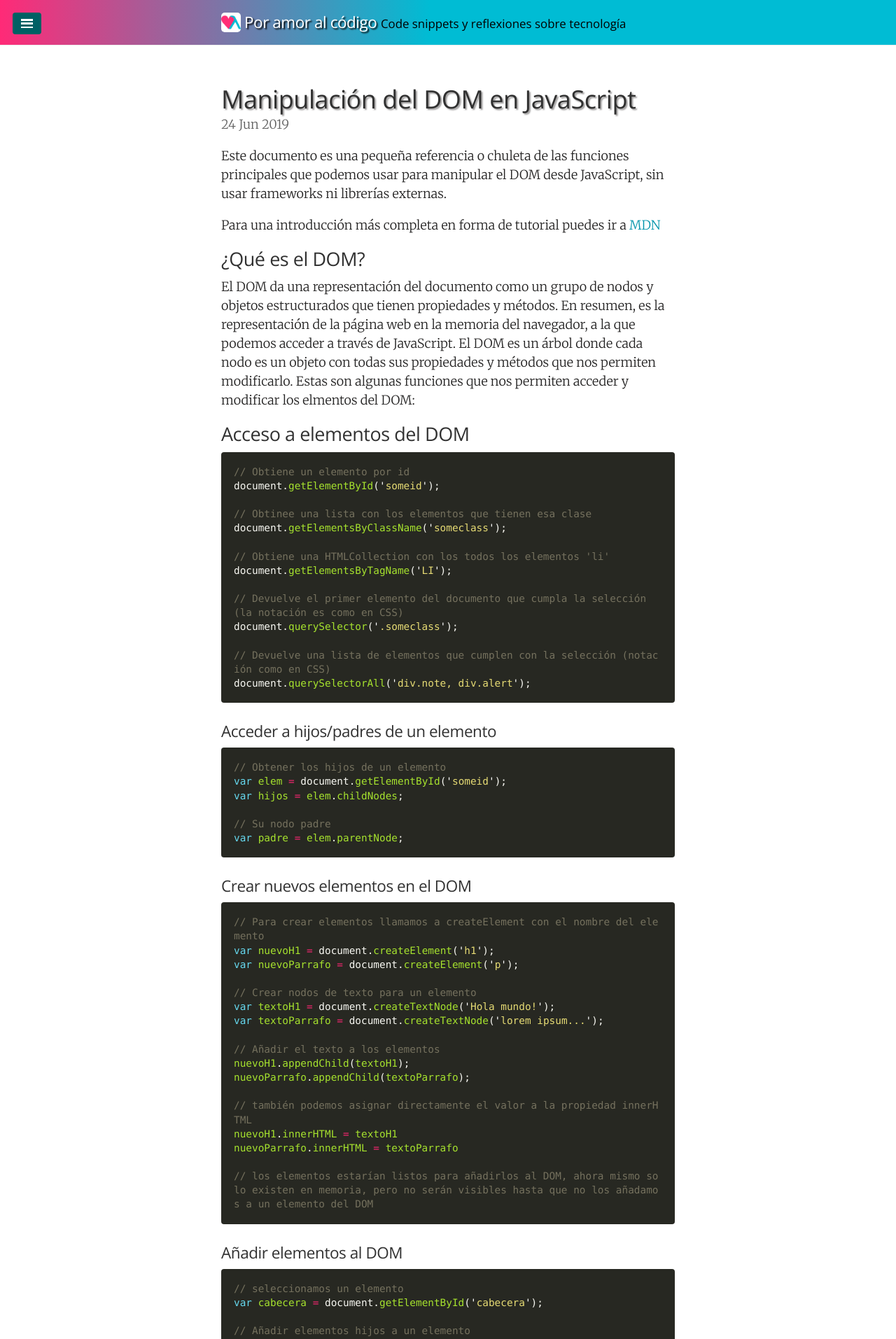
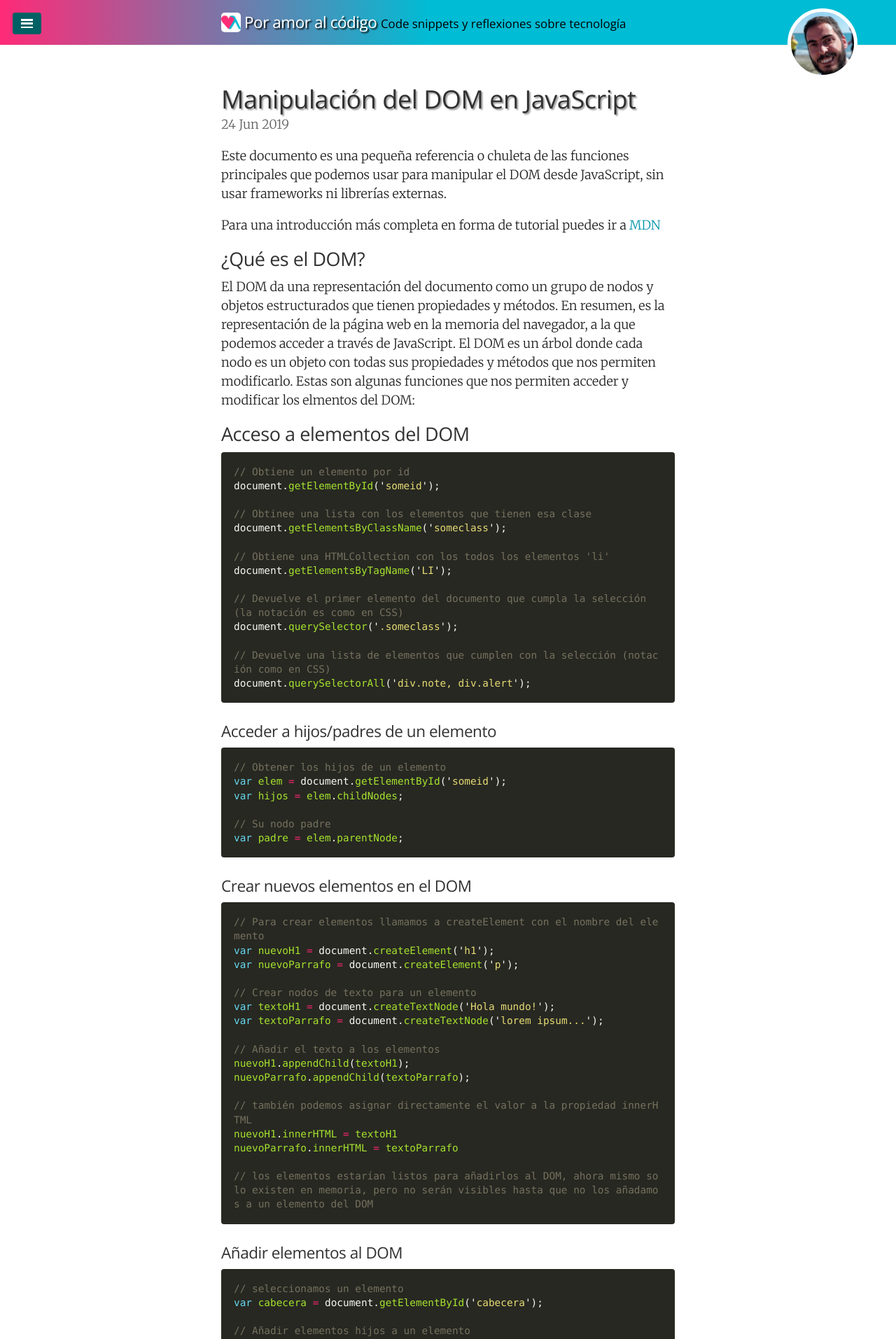
Before and after one commit to juanmirod/juanmirod.github.io, a Jekyll site: the page built from index.html, in a window 1280 px wide. Shown: the top 1913 px of the page at 70% size. Built offline with Jekyll 4.4.1, drawn with Linux system fonts in a browser that asks for light colours; the list of posts is cut into pages by our own code.

Commit message:
add element for profile picture

```diff
--- a/_layouts/default.html
+++ b/_layouts/default.html
@@ -19,6 +19,8 @@
         </div>
       </div>
 
+      <div class="author-picture"></div>
+
       <div class="container content">
         {{ content }}
       </div>
```
